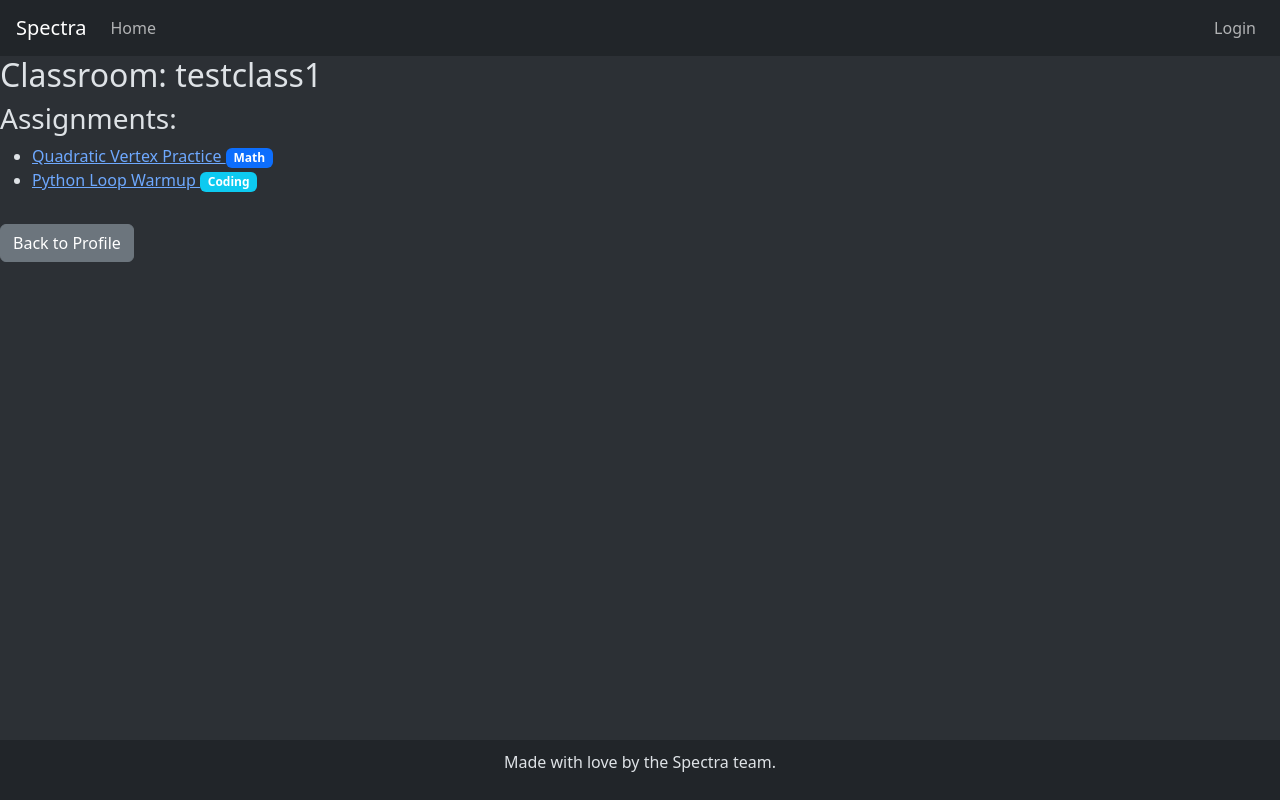
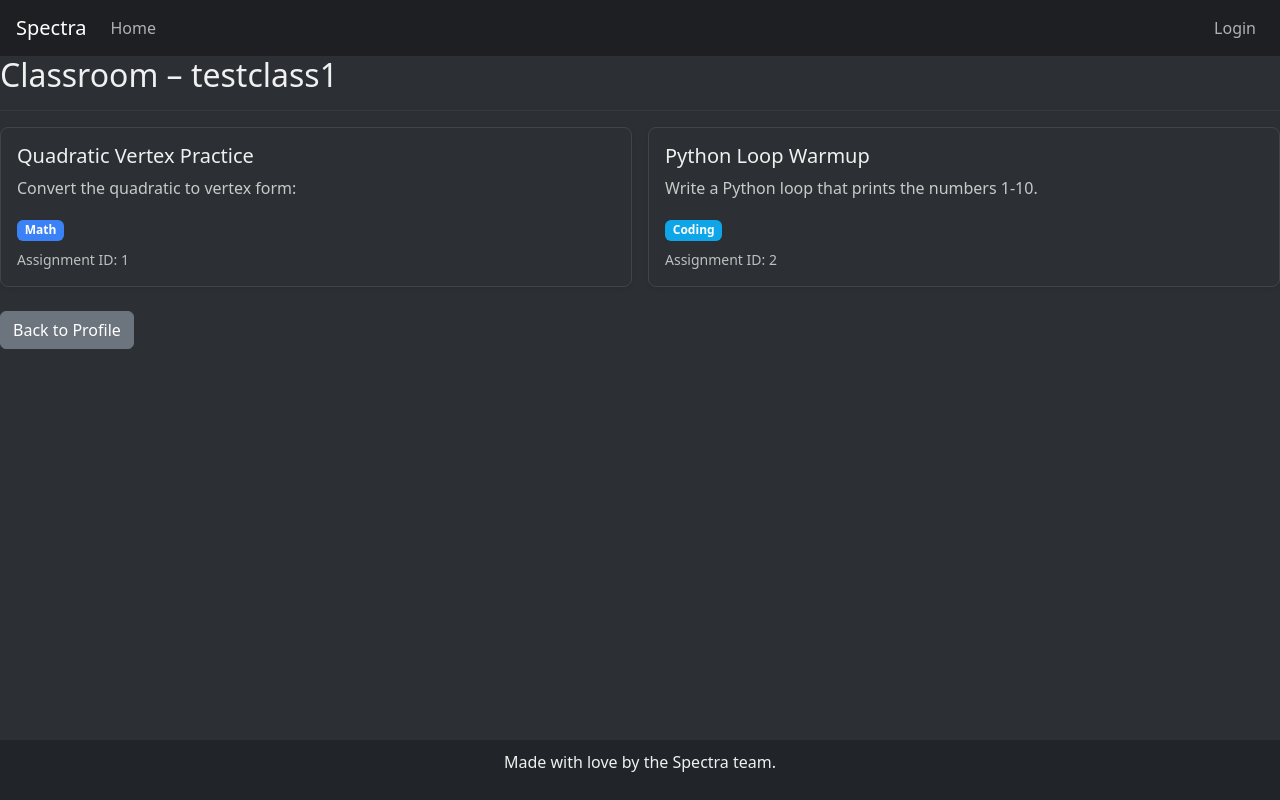
Before and after one commit to FormulaCarbon/Spectra, a Flask app: page /classroom/testclass1 in a window 1280 px wide. Run offline with Flask 3, Linux system fonts and the light colour scheme.

Commit message:
Integrated all classrooms and assignments through app.py and JSONs

```diff
--- a/src/app.py
+++ b/src/app.py
@@ -136,6 +136,9 @@
         return redirect(url_for('profile'))
 
     # Build detailed assignment list
+
+    with open(os.path.join(os.path.dirname(__file__), "db", "assignments.json"), 'r') as f:
+        assignments = json.load(f)
     assignment_list = []
     for aid in classroom_info.get("assignments", []):
         if str(aid) in assignments:
--- a/src/db/assignments.json
+++ b/src/db/assignments.json
@@ -3,14 +3,16 @@
         "id": 1,
         "title": "Quadratic Vertex Practice",
         "type": "math",
-        "problem": "Convert the quadratic to vertex form: f(x) = x^2 + 6x + 5",
+        "problem": "Convert the quadratic to vertex form:",
+        "question": "f(x) = x^2 + 6x + 5",
         "classroom": "testclass1"
     },
     "2": {
         "id": 2,
         "title": "Python Loop Warmup",
         "type": "cs",
-        "problem": "Write a Python loop that prints the numbers 1–10.",
+        "problem": "Write a Python loop that prints the numbers 1-10.",
+        "question": "",
         "classroom": "testclass1"
     }
 }
--- a/src/templates/classroom.html
+++ b/src/templates/classroom.html
@@ -1,29 +1,80 @@
 {% extends "layout.html" %}
-
-{% block title %}{{ classname }}{% endblock %}
+{% block title %}Classroom – {{ classname }}{% endblock %}
 
 {% block content %}
-<h2>Classroom: {{ classname }}</h2>
 
-<h3>Assignments:</h3>
-{% if assignments %}
-    <ul>
+<style>
+    body { background: #1e1f22 !important; }
+
+    h2, h5, p, small {
+        color: #f0f0f0 !important;
+    }
+
+    hr {
+        border-color: #555 !important;
+    }
+
+    .assignment-card {
+        cursor: pointer;
+        transition: 0.15s ease;
+        background: #2c2f33;
+        border-radius: 8px;
+        border: 1px solid #444;
+    }
+
+    .assignment-card:hover {
+        transform: translateY(-2px);
+        background: #3a3d41;
+    }
+
+    .assignment-card .card-body {
+        color: #e4e4e4;
+    }
+
+    .badge.bg-primary {
+        background-color: #3b82f6 !important;
+    }
+
+    .badge.bg-info {
+        background-color: #0ea5e9 !important;
+    }
+
+</style>
+
+<h2>Classroom – {{ classname }}</h2>
+<hr>
+
+<div class="row g-3">
+
     {% for a in assignments %}
-        <li>
-            <a href="{{ url_for('assignment_page', aid=a.id) }}">
-                {{ a.title }}
-            </a>
-            {% if a.type == 'math' %}
-                <span class="badge bg-primary">Math</span>
-            {% else %}
-                <span class="badge bg-info">Coding</span>
-            {% endif %}
-        </li>
+    <div class="col-md-6">
+        <a href="{{ url_for('assignment_page', aid=a.id) }}"
+           style="text-decoration:none; color:inherit;">
+            <div class="card assignment-card shadow-sm">
+                <div class="card-body">
+                    <h5>{{ a.title }}</h5>
+
+                    <p class="text-muted" style="color:#c9c9c9 !important;">
+                        {{ a.problem }}
+                    </p>
+
+                    {% if a.type == "math" %}
+                        <span class="badge bg-primary">Math</span>
+                    {% else %}
+                        <span class="badge bg-info">Coding</span>
+                    {% endif %}
+
+                    <small class="d-block mt-2 text-muted" style="color:#bfbfbf !important;">
+                        Assignment ID: {{ a.id }}
+                    </small>
+                </div>
+            </div>
+        </a>
+    </div>
     {% endfor %}
-    </ul>
-{% else %}
-    <p>No assignments yet.</p>
-{% endif %}
 
-<a href="{{ url_for('profile') }}" class="btn btn-secondary mt-3">Back to Profile</a>
+</div>
+
+<a href="{{ url_for('profile') }}" class="btn btn-secondary mt-4">Back to Profile</a>
+
 {% endblock %}
```
Also changed, not shown: src/templates/workspace_cs.html (+60 -6 lines), src/templates/workspace_math.html (+99 -11 lines).
